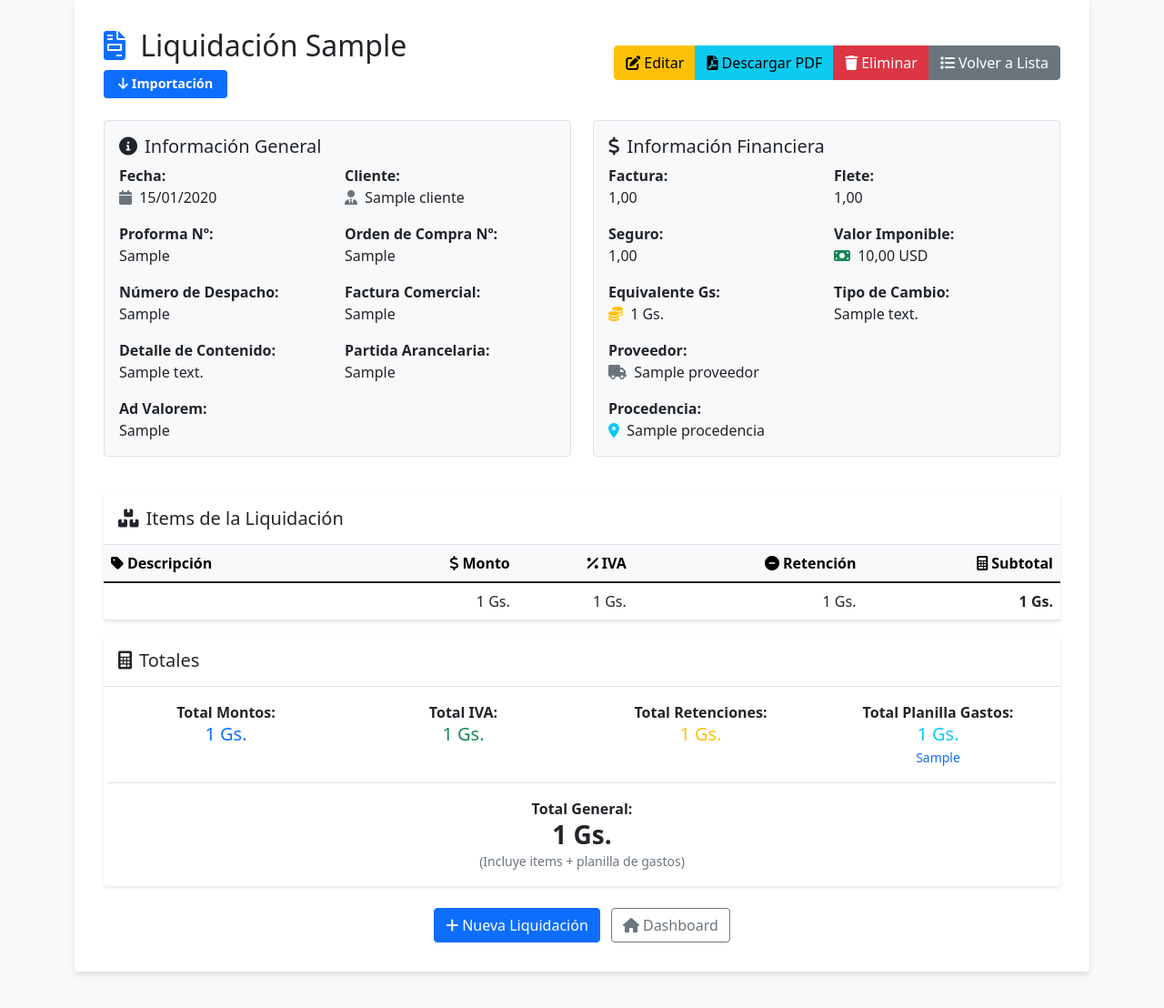
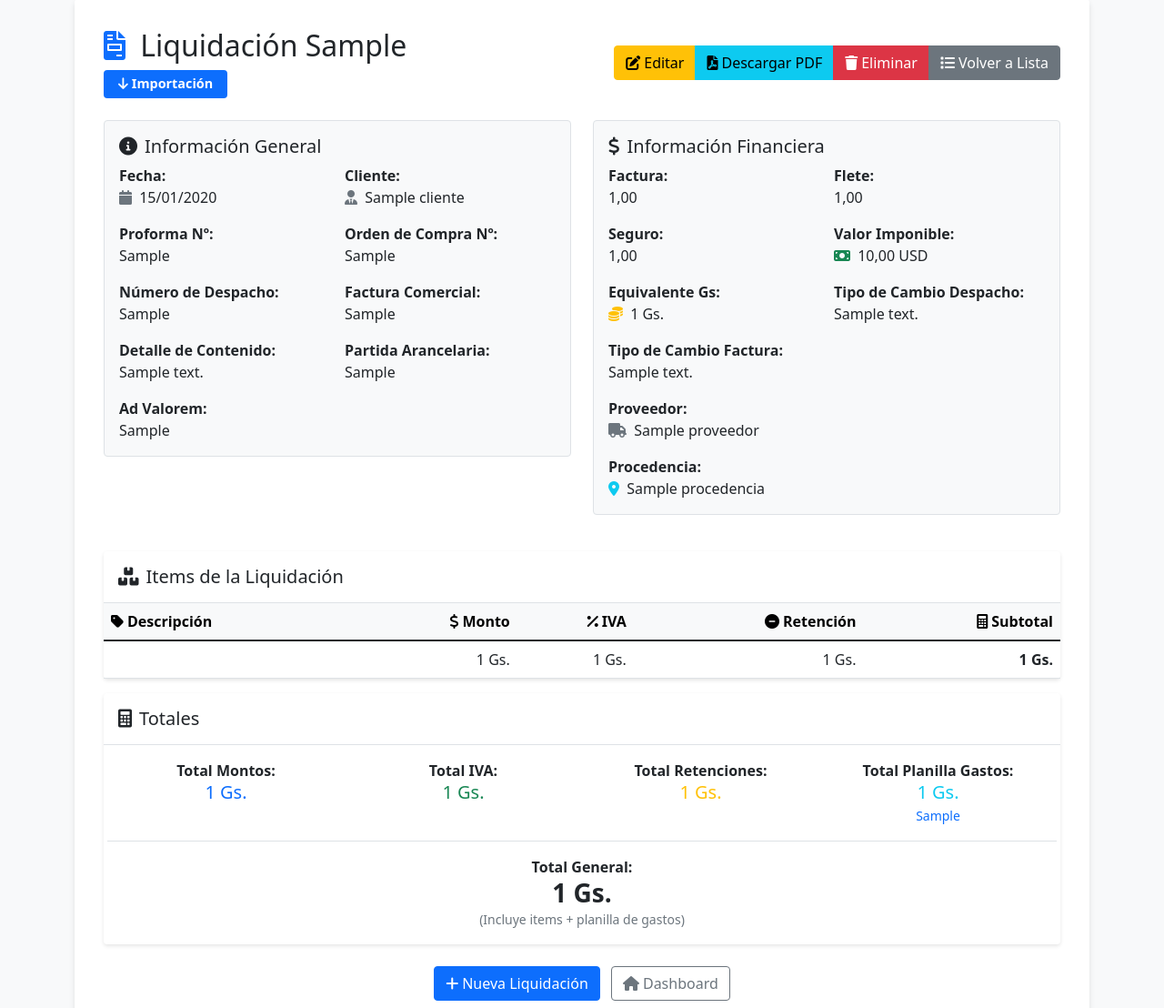
Before and after one commit to atiliopereira/sgb, a Django app: page /liquidaciones/1/ in a window 1280 px wide. Shown: the part 25-1133 px from the top of the page at 91% size. Before the commit the page ends 1097 px from the top, so only its background shows below. Run offline with Django 5.2, Linux system fonts and the light colour scheme; tables that the repository leaves empty hold one stand-in row (values such as "Sample post").

Commit message:
Agregar campo tipo de cambio de factura

```diff
--- a/liquidaciones/forms.py
+++ b/liquidaciones/forms.py
@@ -24,7 +24,8 @@ class LiquidacionForm(forms.ModelForm):
             'valor_imponible': forms.TextInput(attrs={'class': 'form-control formatted-decimal', 'style': 'text-align:right', 'placeholder': '0,00', 'readonly': True}),
             'moneda_valor_imponible': forms.Select(attrs={'class': 'form-control'}),
             'equivalente_gs': forms.TextInput(attrs={'class': 'form-control formatted-number', 'style': 'text-align:right', 'placeholder': '0'}),
-            'tipo_cambio': forms.TextInput(attrs={'class': 'form-control'}),
+            'tipo_cambio_despacho': forms.TextInput(attrs={'class': 'form-control'}),
+            'tipo_cambio_factura': forms.TextInput(attrs={'class': 'form-control'}),
             'proveedor': forms.Select(attrs={
                 'class': 'form-control',
                 'data-live-search': 'true',
--- a/liquidaciones/models.py
+++ b/liquidaciones/models.py
@@ -51,7 +51,8 @@ class Liquidacion(models.Model):
         max_length=10, choices=MonedaChoices.choices
     )
     equivalente_gs = models.DecimalField(max_digits=12, decimal_places=2)
-    tipo_cambio = models.CharField(max_length=20)
+    tipo_cambio_despacho = models.CharField(max_length=20)
+    tipo_cambio_factura = models.CharField(max_length=20)
     proveedor = models.ForeignKey(Proveedor, on_delete=models.CASCADE)
     detalle_de_contenido = models.CharField(max_length=50, blank=True, null=True)
     planilla_gastos = models.ForeignKey(
--- a/liquidaciones/templates/liquidaciones/liquidacion_detail.html
+++ b/liquidaciones/templates/liquidaciones/liquidacion_detail.html
@@ -147,8 +147,12 @@
                                 {{ liquidacion.equivalente_gs|format_guaranies }}
                             </div>
                             <div class="col-sm-6">
-                                <strong>Tipo de Cambio:</strong><br>
-                                {{ liquidacion.tipo_cambio }}
+                                <strong>Tipo de Cambio Despacho:</strong><br>
+                                {{ liquidacion.tipo_cambio_despacho }}
+                            </div>
+                            <div class="col-sm-6">
+                                <strong>Tipo de Cambio Factura:</strong><br>
+                                {{ liquidacion.tipo_cambio_factura }}
                             </div>
                             <div class="col-sm-12">
                                 <strong>{% if liquidacion.clase == 'exportacion' %}Destinatario:{% else %}Proveedor:{% endif %}</strong><br>
```
Also changed, not shown: liquidaciones/pdf_utils.py (+4 -4 lines), liquidaciones/templates/liquidaciones/liquidacion_form.html (+11 -3 lines), tests/test_autocomplete.py (+4 -2 lines), liquidaciones/migrations/0009_rename_tipo_cambio_liquidacion_tipo_cambio_despacho_and_more.py (added).
